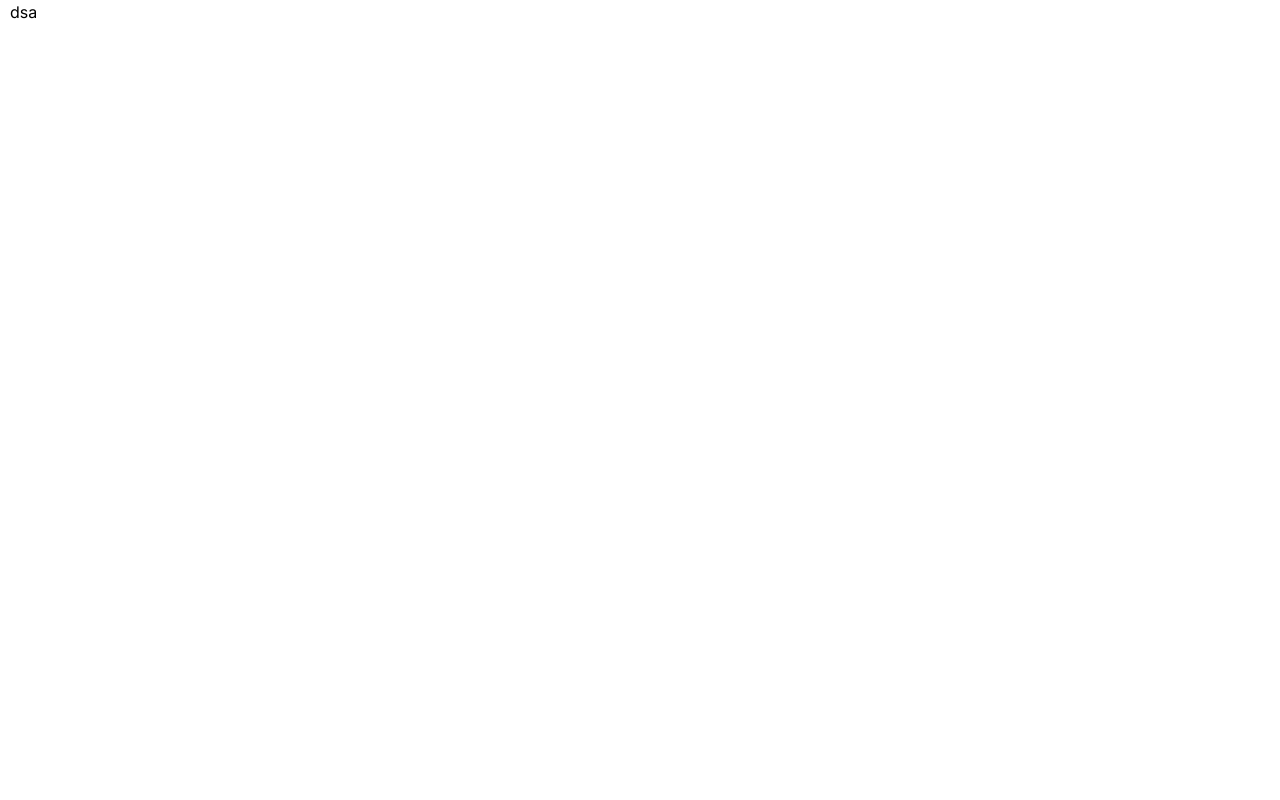
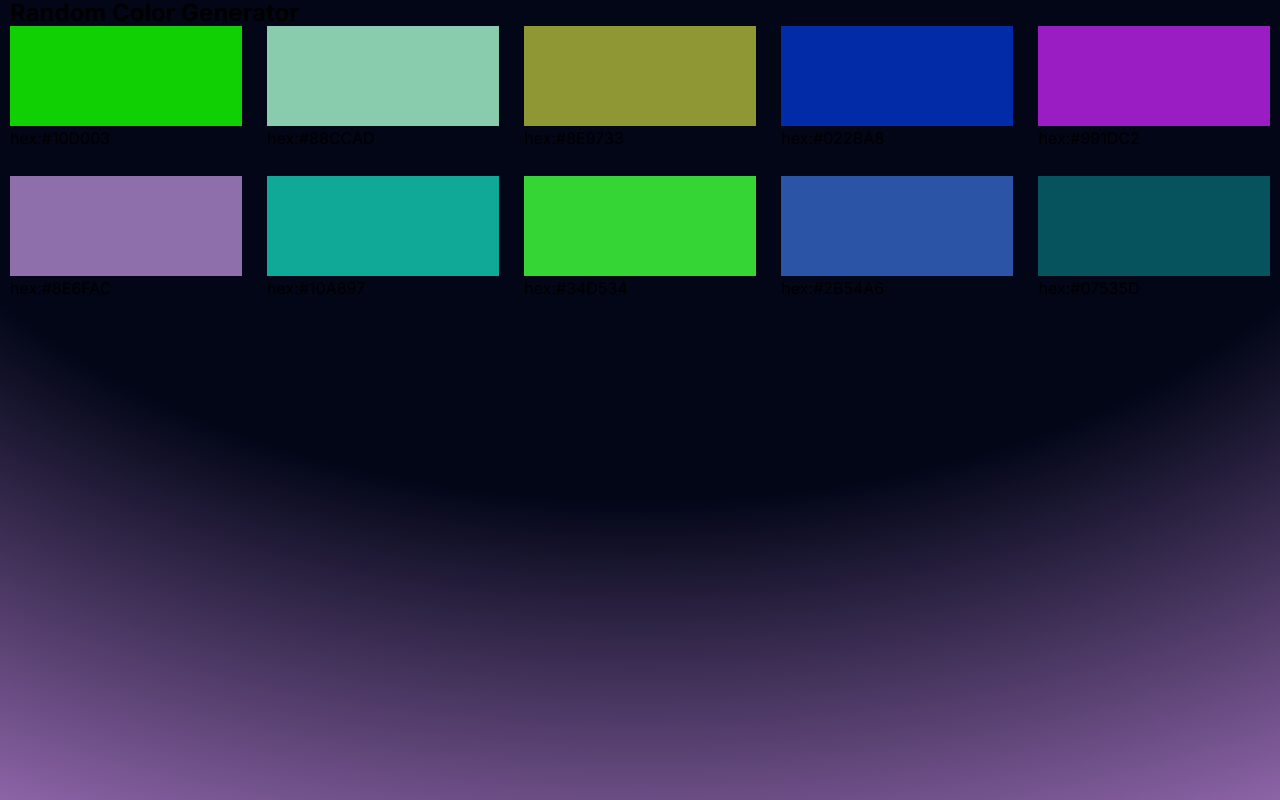
Before and after one commit to Andriikryl/color-mastery, a Next.js app: page /random in a window 1280 px wide. Built offline with nearby package versions, Linux system fonts and the light colour scheme.

Commit message:
add random colors

```diff
--- a/src/app/random/page.tsx
+++ b/src/app/random/page.tsx
@@ -1,12 +1,61 @@
+"use client";
+import React, { useEffect } from "react";
 import Container from "@/components/container/Container";
-import React from "react";
+import { getRandomHex } from "@/utils/randomHex";
+import { range } from "@/utils/range";
+import {
+  useMotionTemplate,
+  useMotionValue,
+  motion,
+  animate,
+} from "framer-motion";
+import styles from "./style.module.css";
+
+const COLORS_TOP = ["#13FFAA", "#1E67C6", "#CE84CF", "#DD335C"];
 
 export default function Random() {
+  const color = useMotionValue(COLORS_TOP[0]);
+  useEffect(() => {
+    animate(color, COLORS_TOP, {
+      ease: "easeInOut",
+      duration: 10,
+      repeat: Infinity,
+      repeatType: "mirror",
+    });
+  }, [color]);
+  const backgroundImage = useMotionTemplate`radial-gradient(125% 125% at 50% 0%, #020617 50%, ${color})`;
+
   return (
-    <section>
+    <motion.section
+      className={styles.random__section}
+      style={{
+        backgroundImage,
+      }}
+    >
       <Container>
-        <div>dsa</div>
+        <div>
+          <h1>Random Color Generator</h1>
+          <div className={styles.palette__wrapper}>
+            {range(0, 10).map((item, index) => {
+              let randomColor = getRandomHex();
+              return (
+                <div key={index}>
+                  <div
+                    className={styles.palette__box}
+                    style={{ backgroundColor: `${randomColor}` }}
+                  ></div>
+                  <div>
+                    <p>
+                      hex:
+                      {randomColor}
+                    </p>
+                  </div>
+                </div>
+              );
+            })}
+          </div>
+        </div>
       </Container>
-    </section>
+    </motion.section>
   );
 }
--- /dev/null
+++ b/src/app/random/style.module.css
@@ -0,0 +1,17 @@
+.random__section{
+    height: 100dvh;
+}
+.palette__wrapper{
+    --layout-grid-min: 20ch;
+    --layout-grid-gap: 2vw;
+    display: grid;
+    grid-template-columns: repeat(
+      auto-fit,
+      minmax(min(100%, var(--layout-grid-min)), 1fr)
+    );
+    gap: var(--layout-grid-gap);
+}
+
+.palette__box{
+    height: 100px;
+}
```
